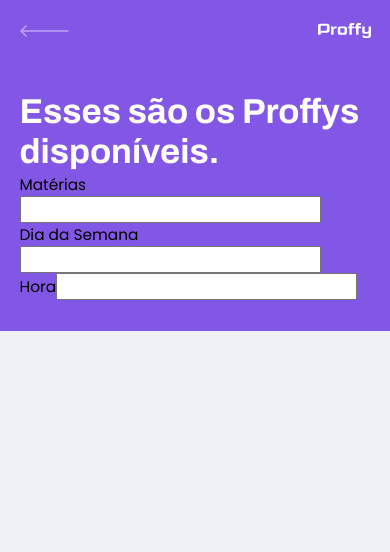
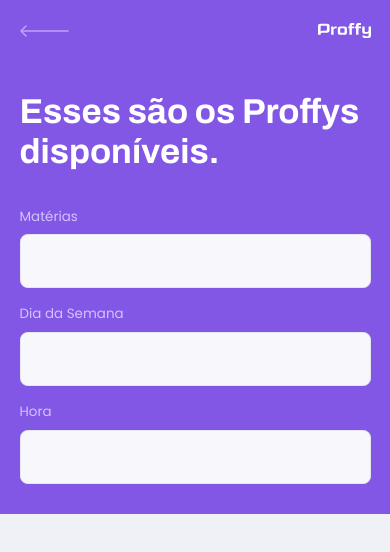
Before and after one commit to AlanFerreiraDias/Proffy, a React (Create React App) app: page /study in a window 390 px wide. Shown: the top 552 px of the page. Built offline with nearby package versions, Linux system fonts and the light colour scheme.

Commit message:
Add mobile-first styling to search-teachers inputs.

```diff
--- a/src/pages/TeacherList/styles.css
+++ b/src/pages/TeacherList/styles.css
@@ -45,3 +45,48 @@
     line-height: 4.2rem;
     color: var(--color-title-in-primary);
 }
+
+
+#search-teachers {
+    margin-top: 3.2rem;
+}
+
+#search-teachers label {
+    color: var(--color-text-in-primary);
+}
+
+#search-teachers .input-block{
+    position: relative;
+}
+
+#search-teachers .input-block + .input-block {
+    margin-top: 1.4rem;
+}
+
+
+#search-teachers .input-block label{
+    font-size: 1.4rem;
+}
+
+#search-teachers .input-block input{
+    width: 100%;
+    height: 5.6rem;
+    margin-top: 0.8rem;
+    border-radius: 0.8rem;
+    background: var(--color-input-background);
+    border: 1px solid var(--color-line-in-white);
+    outline: 0;
+    padding: 0 1.6rem;
+    font: 1.6rem Archivo;
+}
+
+#search-teachers .input-block:focus-within::after{
+    width: calc(100% - 33.2rem);
+    height: 2px;
+    content: '';
+    background: var(--color-primary-light);
+    position: absolute;
+    left: 1.6rem;
+    right: 1.6rem;
+    bottom: 0;
+}
```
